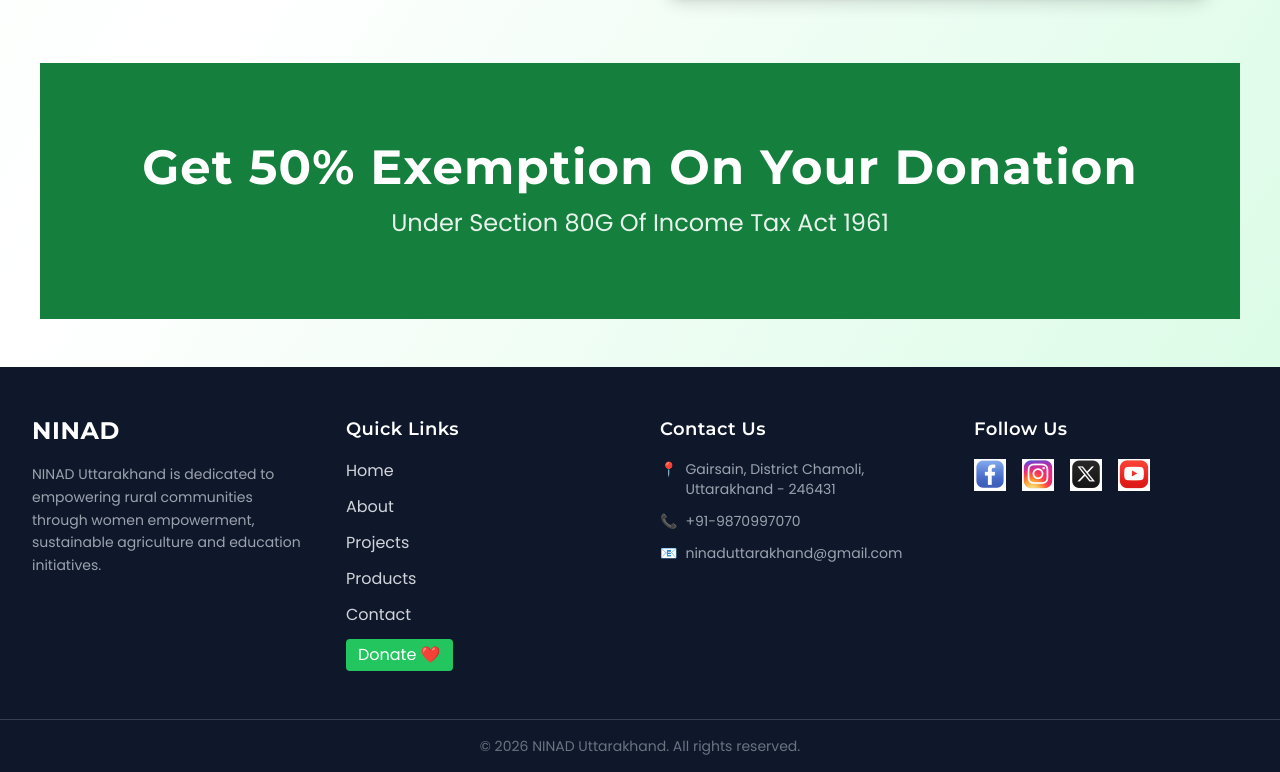
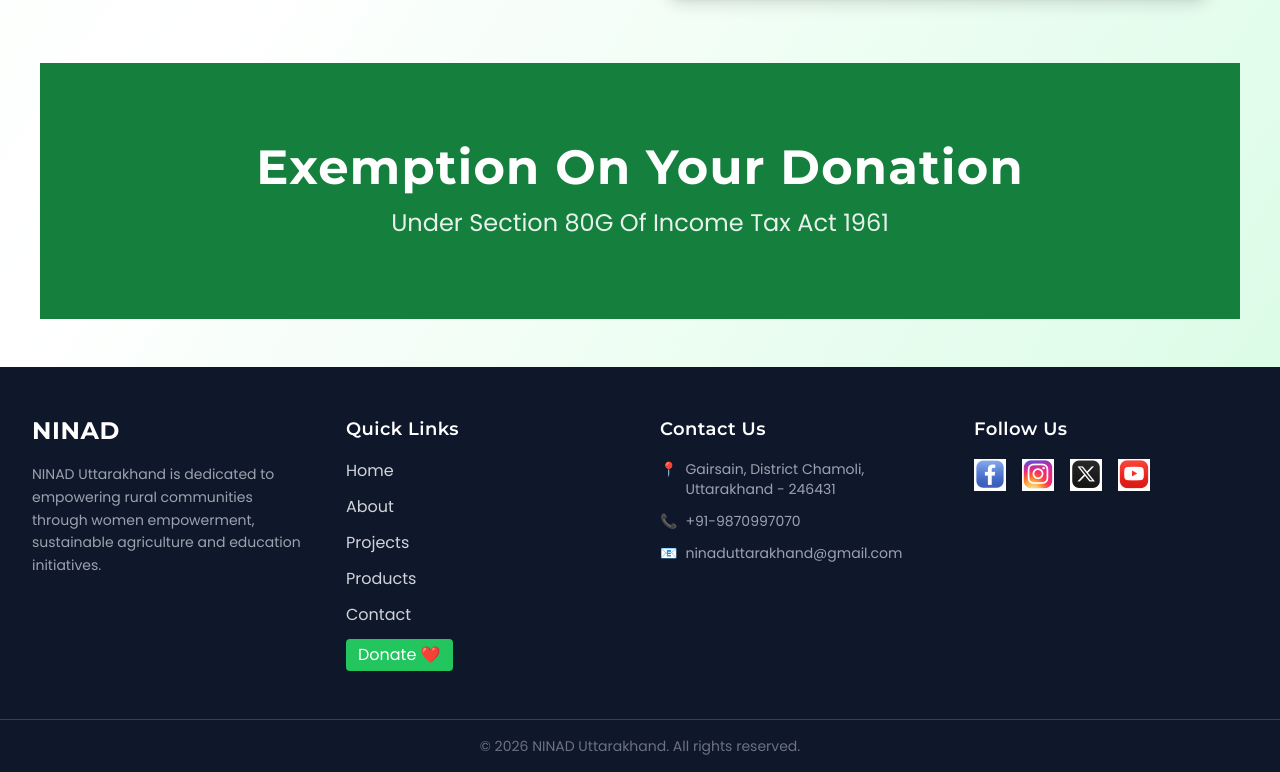
Before and after one commit to Altarina-creative/Ninad-, a React (Vite) app in the folder client/: page /donate in a window 1280 px wide. Shown: the part 1695-2467 px from the top of the page. Built offline with nearby package versions, Linux system fonts and the light colour scheme.

Commit message:
Update Donate.jsx

```diff
--- a/client/src/pages/Donate.jsx
+++ b/client/src/pages/Donate.jsx
@@ -216,7 +216,7 @@ const Donate = () => {
       {/* ✅ 80G FULL WIDTH SECTION (FORM KE NICHE) */}
       <div className="mt-16 bg-green-700 text-white py-20 px-4 text-center">
         <h2 className="text-3xl md:text-5xl font-bold">
-          Get 50% Exemption On Your Donation
+              Exemption On Your Donation
         </h2>
 
         <p className="mt-4 text-lg md:text-2xl opacity-90">
```
